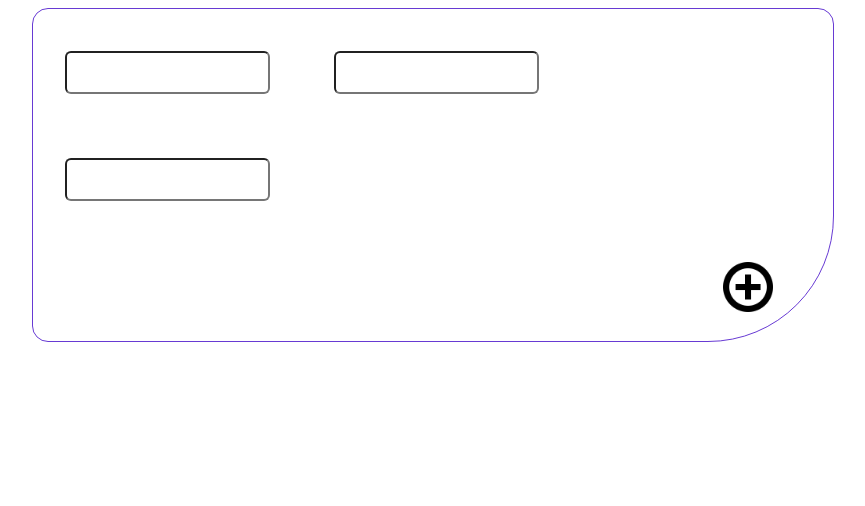
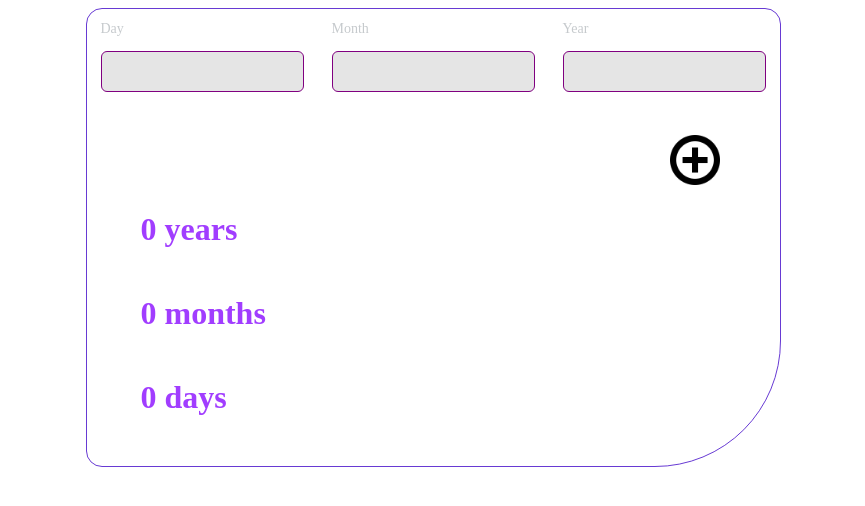
Before and after one commit to yoshi00/age-calculator, a Next.js app in the folder age-calculator/: page / in a window 1280 px wide. Shown: the top 506 px of the page, without its empty margins (207-1072 px from the left). Built offline with nearby package versions, Linux system fonts and the light colour scheme.

Commit message:
update the style and configure the age sum calculation

```diff
--- a/age-calculator/src/app/globals.css
+++ b/age-calculator/src/app/globals.css
@@ -1,6 +1,21 @@
-body, div, input {
-    margin: 0px;
-    padding: 0px;
+:root {
+    --purple: hsl(271, 100%, 62%);
+    --grey: hsl(206, 6%, 79%);
+    --white: hsl(0, 0%, 100%);
+    --offwhite: hsl(0, 0%, 98%);
+    --red: hsl(0, 78%, 62%);
+    --poppins: 'Poppins', sans-serif;
+
+}
+
+* {
+    margin: 0;
+    padding: 0;
+    box-sizing: border-box;
     border: none;
-    font-family: Arial;
 }
+
+html, body {
+    max-width: 100vw;
+    overflow-x: hidden;
+}
--- a/age-calculator/src/app/page.css
+++ b/age-calculator/src/app/page.css
@@ -13,7 +13,7 @@
     border: 1px solid rgba(79, 26, 204, 0.86);
     border-radius: 16px;
     border-end-end-radius: 126px;
-    max-width: 800px;
+    max-width: 938px;
 }
 
 .inputStyles {
@@ -23,12 +23,16 @@
     padding-top: 10px;
 }
 
+.inputDay {
+    display: block;
+}
+
 .outputAge {
     display: flex;
     flex-wrap: wrap;
-    flex-direction: row-reverse;
+    flex-direction: column;
     padding: 28px 54px;
-    gap: 68px;
+    gap: 4px;
 }
 
 .addButton {
--- a/age-calculator/src/app/page.tsx
+++ b/age-calculator/src/app/page.tsx
@@ -1,31 +1,42 @@
 "use client"
 import React, { useState } from 'react'
 import './page.css'
-import { Input } from '../components/input'
-import { Age } from '../components/age'
-import { Button } from '../components/button'
+import { Input } from '@/components/input'
+import { Age } from '@/components/age'
+import { Button } from '@/components/button'
 import { AddIcon } from '@/components/addicon'
+import { Text } from '@/components/text'
 
 
 export default function Home() {
 
-  const [age, setAge] = useState("");
+  const [age, setAge] = useState({ years: 0, months: 0, days: 0 });
   const [day, setDay] = useState("");
   const [month, setMonth] = useState("");
   const [year, setYear] = useState("");
+  const [disable, setDisable] = useState(false);
 
-const handleClick = (e: React.MouseEvent<HTMLElement>) => {
+  if(disable){
+    setDisable(true);
+  }
+
+const handleClick = (e: React.MouseEvent<HTMLElement, MouseEvent >) => {
   e.preventDefault();
   const currentDate = new Date();
   const pastDate = new Date(parseInt(year), parseInt(month) - 1, parseInt(day));
   const diff = Math.floor(currentDate.getTime() - pastDate.getTime());
   const numberOfday = 1000 * 60 * 60 * 24;
-  const days = Math.round(diff / numberOfday);
-  const months = Math.round(days / 31);
-  const years = Math.round(months / 12);
+  const numberOfdays = Math.round(diff / numberOfday);
+  const numberOfmonths = Math.round(numberOfdays / 31);
+  const numberOfyears = Math.round(numberOfmonths / 12);
 
-  const ageString = `${years} years ${months} months ${days} days`;
-  setAge(ageString);
+  const ageCalculator = {
+    years: numberOfyears,
+    months: numberOfmonths,
+    days: numberOfdays
+  }
+
+  setAge(ageCalculator);
 };
 
 const handleChange = (event: React.ChangeEvent<HTMLInputElement>) => {
@@ -42,16 +53,29 @@ const handleChange = (event: React.ChangeEvent<HTMLInputElement>) => {
     <div className='main'>
       <div className='container'>
         <div className='inputStyles'>
-          <Input name={"dayInput"} onChange={handleChange}/>
-          <Input name={"monthInput"} onChange={handleChange}/>
-          <Input name={"yearInput"} onChange={handleChange}/>
+            <div>
+              <Text name={"day"} >Day</Text>
+              <Input disable={disable} name={"dayInput"} onChange={handleChange}/>
+            </div>
+            <div>
+              <Text name={"month"} >Month</Text>
+              <Input disable={disable} name={"monthInput"} onChange={handleChange}/>
+            </div>
+            <div>
+              <Text name={"year"} >Year</Text>
+              <Input disable={disable} name={"yearInput"} onChange={handleChange}/>
+            </div>
         </div>
-      <div className="outputAge">
+        <div className="outputAge">
+        <div className='addButton' >
           <Button onClick={handleClick}>
             <AddIcon/>
           </Button>
-        <Age name={"age"}>{age}</Age>
-      </div>
+        </div>
+          <Age name={"age"}> {age.years} years </Age>
+          <Age name={"age"}> {age.months} months </Age>
+          <Age name={"age"}> {age.days} days </Age>
+        </div>
       </div>
     </div>
   )
--- a/age-calculator/src/components/addicon/index.tsx
+++ b/age-calculator/src/components/addicon/index.tsx
@@ -6,6 +6,6 @@ interface AddIconProps extends React.HTMLAttributes<HTMLImageElement> {}
 
 export const AddIcon: React.FC<AddIconProps> = ({ ...props }) => {
     return (
-        <img className={styles.imgIcon} src='/assets/icon.png' {...props}/>
+        <img className={styles.imgIcon} src='/assets/image/icon.png' {...props}/>
     )
 }
--- a/age-calculator/src/components/age/index.tsx
+++ b/age-calculator/src/components/age/index.tsx
@@ -3,14 +3,13 @@
 import React from "react"
 import styles from './styles.module.css'
 
-interface OutputAgeProps {
-    children: React.ReactNode;
-    name: string;
+interface OutputAgeProps extends React.HtmlHTMLAttributes<HTMLElement> {
+    name: string
 }
 
-export const Age: React.FC<OutputAgeProps> = ({ name, children }) => {
+export const Age: React.FC<OutputAgeProps> = ({ name, children , ...props }) => {
 
     return (
-        <h1 id={name} className={styles.h1}>{children}</h1>
+        <h1 id={name} className={styles.h1} { ...props }> {children} </h1>
     )
 }
--- a/age-calculator/src/components/age/styles.module.css
+++ b/age-calculator/src/components/age/styles.module.css
@@ -1,6 +1,5 @@
 .h1 {
     display: block;
     font-size: 32px;
-    font-family: Poppins;
     color: hsl(271, 100%, 62%);
 }
--- a/age-calculator/src/components/button/styles.module.css
+++ b/age-calculator/src/components/button/styles.module.css
@@ -2,7 +2,6 @@
     display: flex;
     flex-wrap: wrap;
     flex-direction: row-reverse;
-    width: fit-content;
     background-color: white;
     border: none;
 
--- a/age-calculator/src/components/input/index.tsx
+++ b/age-calculator/src/components/input/index.tsx
@@ -3,11 +3,15 @@
 import React, { InputHTMLAttributes } from 'react';
 import styles from './styles.module.css'
 
-interface InputProps extends InputHTMLAttributes<HTMLInputElement> {}
+interface InputProps extends InputHTMLAttributes<HTMLInputElement> {
+    disable?: boolean
+}
 
-export const Input: React.FC<InputProps> = ({ ...props }) => {
+export const Input: React.FC<InputProps> = ({ disable, ...props }) => {
+
+
 
     return(
-        <input  className={styles.input}  {...props}/>
+        <input style={ disable ? {border: '1px solid grey' } : {border: '1px solid purple'} } className={styles.input}  {...props}/>
     )
 }
--- a/age-calculator/src/components/input/styles.module.css
+++ b/age-calculator/src/components/input/styles.module.css
@@ -5,5 +5,18 @@
     align-items: center;
     padding: 12px;
     border-radius: 6px;
-    margin: 32px;
+    margin: 14px;
+    background-color: rgba(216, 216, 216, 0.658);
 }
+
+.purple {
+    border-color: 1px solid hsl(271, 100%, 62%);
+}
+
+.grey {
+    border-color: 1px solid hsl(206, 6%, 79%);
+}
+
+.red {
+    border-color: 1px solid hsl(0, 78%, 62%);
+}
--- /dev/null
+++ b/age-calculator/src/components/text/index.tsx
@@ -0,0 +1,11 @@
+
+import styles from './styles.module.css'
+
+interface TextProps extends React.SVGTextElementAttributes<SVGTextElement>{
+    children: React.ReactNode;
+}
+export const Text: React.FC<TextProps> = ({ children, ...props }) => {
+    return(
+        <text className={styles.text} {...props}>{children}</text>
+    )
+}
--- /dev/null
+++ b/age-calculator/src/components/text/styles.module.css
@@ -0,0 +1,5 @@
+.text {
+    font-size: 14px;
+    color: hsl(206, 6%, 79%);
+    padding-left: 14px;
+}
```
Also changed, not shown: age-calculator/public/assets/image/icon.png (renamed from age-calculator/public/assets/icon.png).
